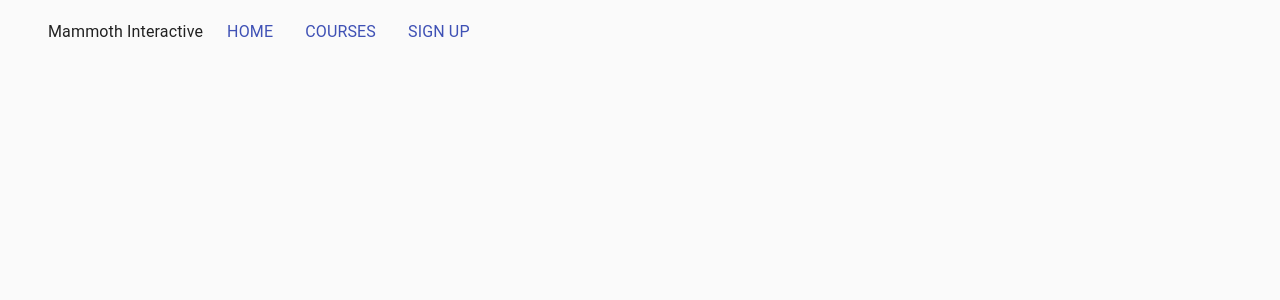
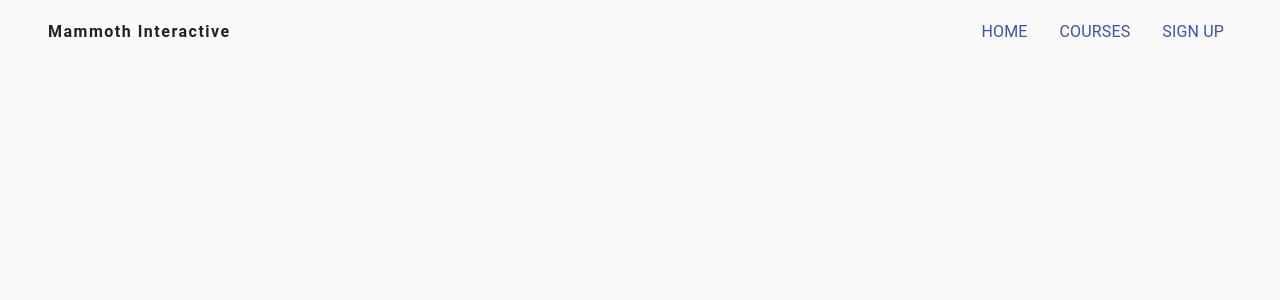
Before and after one commit to yedai13/react-materialUI, a React (Create React App) app in the folder website-project/: page / in a window 1280 px wide. Shown: the top 300 px of the page. Built offline with nearby package versions, Linux system fonts and the light colour scheme; the HTML template or start-up script is replaced by a standard one.

Commit message:
position navigation bar items

```diff
--- a/website-project/src/NavigationBar.js
+++ b/website-project/src/NavigationBar.js
@@ -3,6 +3,18 @@ import { makeStyles } from "@material-ui/core/styles";
 import React from "react";
 
 const useStyles = makeStyles((theme) => ({
+  siteTile: {
+    fontWeight: "bold",
+    letterSpacing: 1.5,
+  },
+  toolbar: {
+    display: "flex",
+    flexDirection: "column",
+    [theme.breakpoints.up("md")]: {
+      flexDirection: "row",
+      justifyContent: "space-between",
+    },
+  },
   menuBox: {
     display: "flex",
     flexDirection: "column",
@@ -23,8 +35,10 @@ export default function NavigationBar() {
 
   return (
     <Container>
-      <Toolbar>
-        <Typography>Mammoth Interactive</Typography>
+      <Toolbar className={classes.toolbar}>
+        <Typography className={classes.siteTile}>
+          Mammoth Interactive
+        </Typography>
 
         <Box className={classes.menuBox}>
           {["home", "courses", "sign up"].map((menuOption) => (
```
